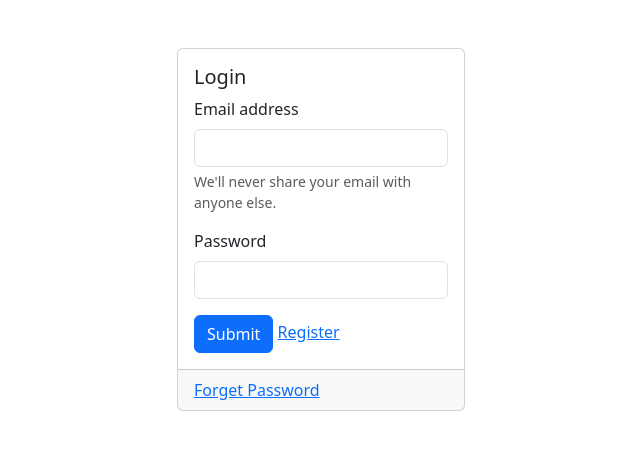
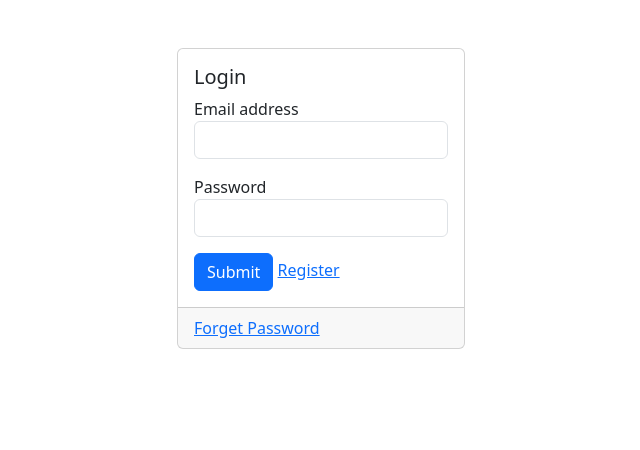
Before and after one commit to Mihir-Yogi/collage_project, a PHP site: page /collage_project/ in a window 1280 px wide. Shown: the part 56-506 px from the top of the page, without its empty margins (319-959 px from the left). Run offline with PHP 8.4, Linux system fonts and the light colour scheme.

Commit message:
xamp geting a error so solve that and im working on login form databse to geting login

```diff
--- a/public_html/index.php
+++ b/public_html/index.php
@@ -32,15 +32,16 @@
         <div class="card mx-auto mt-5" style="width: 18rem;">
             <div class="card-body">
                 <h5 class="card-title">Login</h5>
-            <form>
+            <form id="login_form" onsubmit="return false"  >
                 <div class="mb-3">
-                    <label for="exampleInputEmail1" class="form-label">Email address</label>
-                    <input type="email" class="form-control" id="exampleInputEmail1" aria-describedby="emailHelp">
-                    <div id="emailHelp" class="form-text">We'll never share your email with anyone else.</div>
+                    <label for="email" >Email address</label>
+                    <input type="email" class="form-control" id="log_email" name="log_email">
+                    <small id="e_error" class="form-text text_muted"></small>
                 </div>
                 <div class="mb-3">
-                    <label for="exampleInputPassword1" class="form-label">Password</label>
-                    <input type="password" class="form-control" id="exampleInputPassword1">
+                    <label for="password" >Password</label>
+                    <input type="password" class="form-control" name="log_password" id="log_password">
+                    <small id="p_error" class="form-text text_muted"></small>
                 </div>
                 <button type="submit" class="btn btn-primary">Submit</button>
 
```
Also changed, not shown: public_html/js/main.js (+35 -0 lines).
